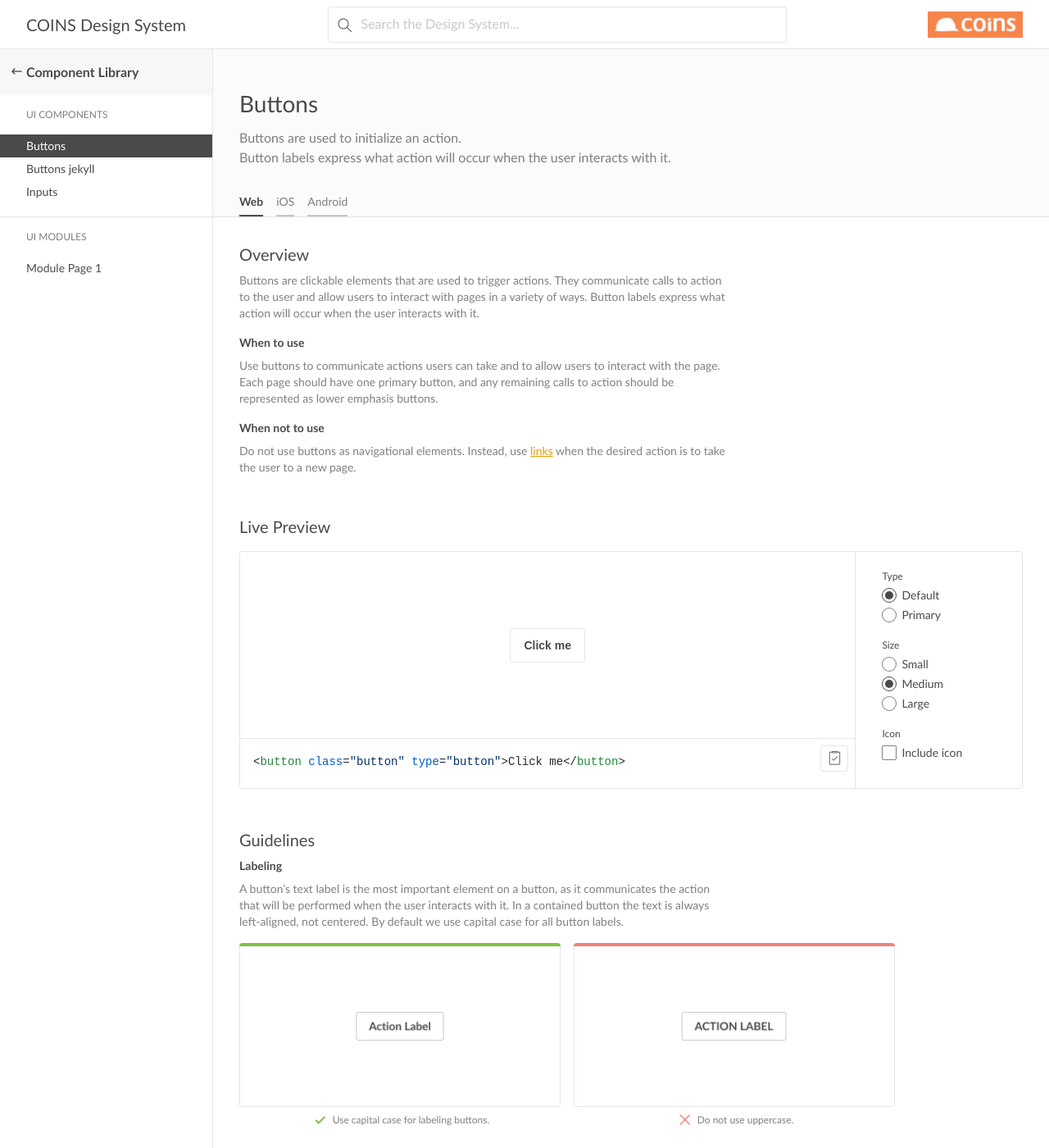
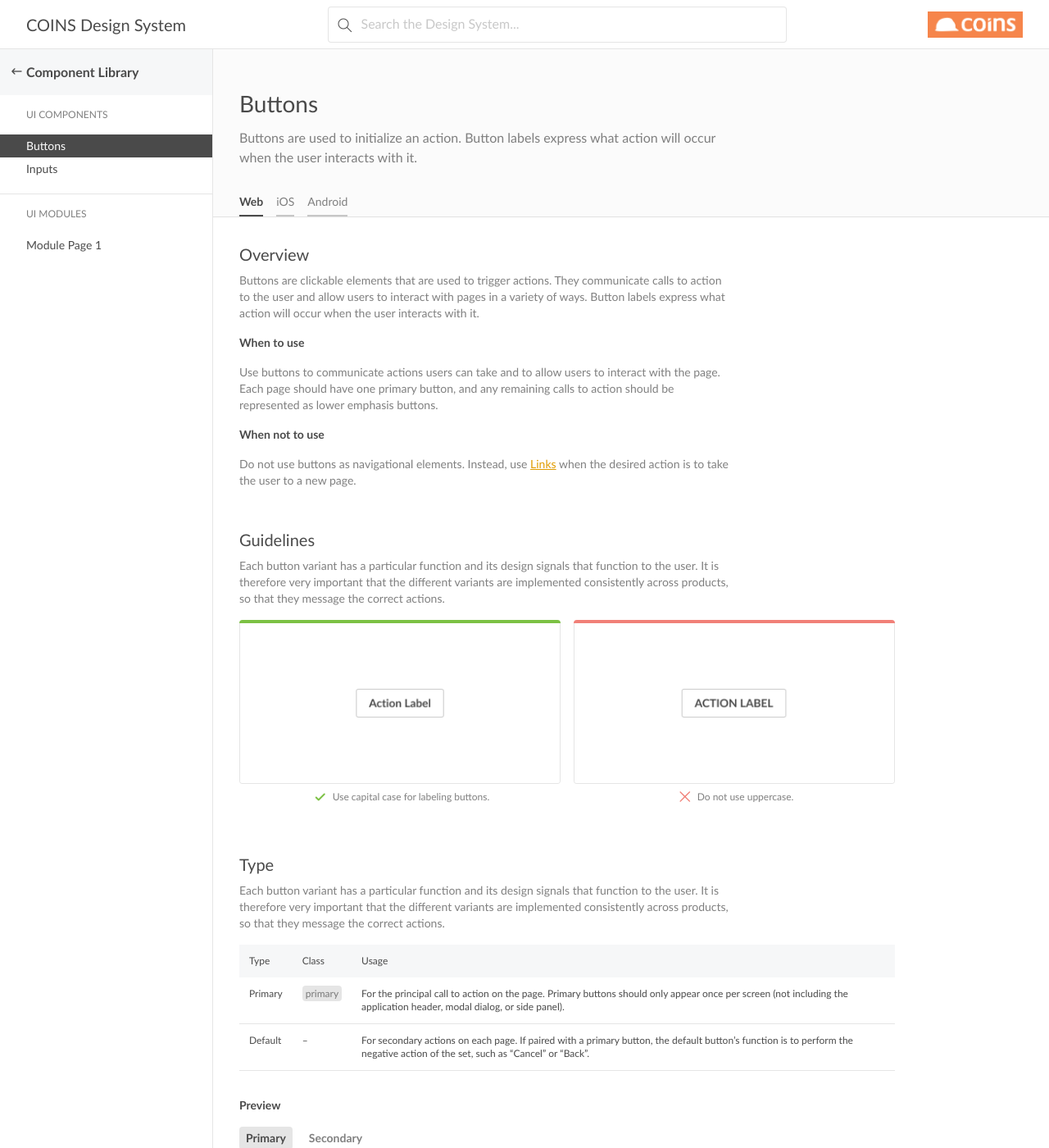
Before and after one commit to COINS-Naz/coins-design-system, a Jekyll site: the page built from _posts/2021-04-22-buttons.md, in a window 1280 px wide and 1400 px high. Shown: the whole window at 82% size. Built offline with Jekyll 4.4.1, drawn with Linux system fonts in a browser that asks for light colours; nearby versions of some CDN libraries; some web fonts are replaced; some of the changed text lies outside the part shown.

Commit message:
cleanup, sidebar sorting

```diff
--- a/Gemfile
+++ b/Gemfile
@@ -2,7 +2,3 @@
 
 source "https://rubygems.org"
 gemspec
-
-group :jekyll_plugins do
-  gem "jekyll-tabs"
-end
--- a/_config.yml
+++ b/_config.yml
@@ -10,6 +10,3 @@
 sass:
   sass_dir: _sass
   style: compressed
-
-plugins:
-  - jekyll-tabs
--- a/_includes/sidebar.html
+++ b/_includes/sidebar.html
@@ -3,7 +3,7 @@
   <a href="{{ site.baseurl }}/" class="back-button">{{filterCategory.first}}</a>
 
   {% for tag in site.tags %}
-    {% assign postsInCategory = "" | split: "/" | sort: 'title' %}
+    {% assign postsInCategory = "" | split: "/"  %}
     {% for post in tag[1] %}
       {% if post.categories contains filterCategory.first %add it to postsInCategory array{% endcomment %}
         {% assign postsInCategory = postsInCategory | push: post %}
@@ -16,7 +16,7 @@
           <span>{{ tag[0] }}</span>
         </div>
         <ul class="sidebar-menu-items">
-          {% for post in postsInCategory reversed %}
+          {% for post in postsInCategory | sort: 'title' %}
             {% if page.url == post.url %}
               <li>
                 <a class="active" href="{{ site.baseurl }}{{ post.url }}">{{ post.title }}</a>
--- a/_layouts/post-jekyll.html
+++ b/_layouts/news-post.html
@@ -11,11 +11,6 @@
         <h1>{{page.title}}</h1>
         <p>{{page.subtitle}}</p>
       </div>
-      <ul class="tabs">
-        <li class="active" data-tab="web">Web</li>
-        <li data-tab="ios">iOS</li>
-        <li data-tab="android">Android</li>
-      </ul>
       <div class="jekyll-content">
         {{ content }}
       </div>
@@ -29,7 +24,6 @@
   <link rel="stylesheet" href="https://cdnjs.cloudflare.com/ajax/libs/highlight.js/10.7.1/styles/github.min.css">
   <script src="https://cdnjs.cloudflare.com/ajax/libs/highlight.js/10.7.1/highlight.min.js"></script>
   <!-- Documentation.js -->
-  <script src="{{ site.baseurl }}/js/tabs.js"></script>
   <script src="{{ site.baseurl }}/js/documentation.js"></script>
 </body>
 
--- a/_layouts/post.html
+++ b/_layouts/post.html
@@ -1,5 +1,36 @@
----
-layout: page
----
+<!doctype html>
+<html lang="en">
+{% include head.html %}
 
-{{ content }}
+<body class="documentation">
+  {% include nav.html %}
+  <main class="main-area">
+    {% include sidebar.html %}
+    <div class="content">
+      <div class="child-page-hero">
+        <h1>{{page.title}}</h1>
+        <p>{{page.subtitle}}</p>
+      </div>
+      <ul class="tabs">
+        <li class="active" data-tab="web">Web</li>
+        <li data-tab="ios">iOS</li>
+        <li data-tab="android">Android</li>
+      </ul>
+      <div class="jekyll-content">
+        {{ content }}
+      </div>
+    </div>
+  </main>
+
+
+  <!-- Scripts -->
+  <script src="{{ site.baseurl }}/js/jquery-1.12.1.min.js"></script>
+  <!-- highlight -->
+  <link rel="stylesheet" href="https://cdnjs.cloudflare.com/ajax/libs/highlight.js/10.7.1/styles/github.min.css">
+  <script src="https://cdnjs.cloudflare.com/ajax/libs/highlight.js/10.7.1/highlight.min.js"></script>
+  <!-- Documentation.js -->
+  <script src="{{ site.baseurl }}/js/tabs.js"></script>
+  <script src="{{ site.baseurl }}/js/documentation.js"></script>
+</body>
+
+</html>
--- a/_posts/2021-04-05-buttons.html
+++ /dev/null
@@ -1,196 +0,0 @@
----
-layout: post
-category: "Component Library"
-tag: "UI Components"
-title: Buttons
-subtitle: "Buttons are used to initialize an action.<br>Button labels express what action will occur when the user interacts with it."
-permalink: /components/buttons/
----
-
-<ul class="tabs">
-  <li class="active" data-tab="web">Web</li>
-  <li data-tab="ios">iOS</li>
-  <li data-tab="android">Android</li>
-</ul>
-
-<!-- Web tab -->
-<div id="web" class="tab-content" style="display: block">
-  <!-- Overview -->
-  <section class="documentation-section">
-    <h2>Overview</h2>
-    <p>Buttons are clickable elements that are used to trigger actions. They communicate calls to action to the user and allow users to interact with pages in a variety of ways. Button labels express what action will occur when the user interacts with it.</p>
-    <h3>When to use</h3>
-    <p>Use buttons to communicate actions users can take and to allow users to interact with the page. Each page should have one primary button, and any remaining calls to action should be represented as lower emphasis buttons.</p>
-    <h3>When not to use</h3>
-    <p>Do not use buttons as navigational elements. Instead, use <a href="#">links</a> when the desired action is to take the user to a new page.</p>
-  </section>
-
-  <!-- Live Preview -->
-  <section class="documentation-section">
-    <h2>Live Preview</h2>
-    <div class="component-builder">
-
-      <!-- Preview -->
-{% capture button %}
-<button class="button" type="button">Click me</button>
-{% endcapture %}
-{% include snippet.html code=button %}
-      <!-- End Preview -->
-
-      <!-- Config -->
-      <div class="component-builder-config">
-        <!-- Type -->
-        <div class="with-label">
-          <label class="label">Type</label>
-          <div>
-            <label class="radio">
-              <input type="radio" name="type" checked
-                     data-class-remove='primary'>
-              <span>Default</span>
-            </label>
-          </div>
-          <div>
-            <label class="radio">
-              <input type="radio" name="type"
-                     data-class-toggle='primary'>
-              <span>Primary</span>
-            </label>
-          </div>
-        </div>
-        <!-- Size -->
-        <div class="with-label">
-          <label class="label">Size</label>
-          <div>
-            <label class="radio">
-              <input type="radio" name="size"
-                     data-class-toggle='small'
-                     data-class-remove='large'>
-              <span>Small</span>
-            </label>
-          </div>
-          <div>
-            <label class="radio">
-              <input type="radio" name="size" checked
-                     data-class-remove='small large'>
-              <span>Medium</span>
-            </label>
-          </div>
-          <div>
-            <label class="radio">
-              <input type="radio" name="size"
-                     data-class-toggle='large'
-                     data-class-remove='small'>
-              <span>Large</span>
-            </label>
-          </div>
-        </div>
-        <!-- Icon -->
-        <div class="with-label">
-          <label class="label">Icon</label>
-          <div>
-            <label class="checkbox">
-              <input type="checkbox"
-                     data-class-toggle='icon'
-                     data-prepend='<i class="icn icn-Plus"></i>'>
-              <span>Include icon</span>
-            </label>
-          </div>
-        </div>
-      </div>
-    </div>
-  </section>
-
-  <!-- Guidelines -->
-  <section class="documentation-section">
-    <h2>Guidelines</h2>
-    <h3>Labeling</h3>
-    <p>A button’s text label is the most important element on a button, as it communicates the action that will be performed when the user interacts with it. In a contained button the text is always left-aligned, not centered. By default we use capital case for all button labels.</p>
-    <div class="guideline">
-      <div class="do">
-        <img src="{{ site.baseurl }}/img/buttons-do.jpg" alt="Coins Construction Cloud - Button Do">
-        <p><i class="icn icn-Check"></i> Use capital case for labeling buttons.</p>
-      </div>
-      <div class="dont">
-        <img src="{{ site.baseurl }}/img/buttons-dont.jpg" alt="Coins Construction Cloud - Button Dont">
-        <p><i class="icn icn-Close"></i> Do not use uppercase.</p>
-      </div>
-    </div>
-  </section>
-
-  <!-- Type -->
-  <section class="documentation-section">
-    <h2>Type</h2>
-    <p>Each button variant has a particular function and its design signals that function to the user. It is therefore very important that the different variants are implemented consistently across products, so that they message the correct actions.</p>
-    <img src="{{ site.baseurl }}/img/btn-variants.jpg" alt="Coins Construction Cloud - Button variants">
-    <table class="coins-table documentation">
-      <thead class="thead">
-        <tr class="table-row">
-          <th class="cell">Name</th>
-          <th class="cell">Class</th>
-          <th class="cell">Use case</th>
-        </tr>
-      </thead>
-      <tbody class="tbody">
-        <tr class="table-row">
-          <td class="cell">Primary</td>
-          <td class="cell"><span class="snip">primary</span></td>
-          <td class="cell">For the principal call to action on the page. Primary buttons should only appear once per screen (not including the application header, modal dialog, or side panel).</td>
-        </tr>
-        <tr class="table-row">
-          <td class="cell">Default</td>
-          <td class="cell">–</td>
-          <td class="cell">For secondary actions on each page. If paired with a primary button, the default button’s function is to perform the negative action of the set, such as “Cancel” or “Back”.</td>
-        </tr>
-      </tbody>
-    </table>
-    <h3>Adding an icon</h3>
-    <p>You can add an icon to a button by adding a <span class="snip">icon</span> class to the button and including an icon inside.</p>
-    <table class="coins-table documentation">
-      <tbody class="tbody">
-        <tr class="table-row">
-          <td class="cell">Icon</td>
-          <td class="cell"><span class="snip">icon</span></td>
-          <td class="cell">Include an icon by adding <span class="snip">&lt;i class=&quot;icn icn-SomeIconClass&quot;&gt;&lt;/i&gt;</span> before the button label inside.</td>
-        </tr>
-      </tbody>
-    </table>
-    <p>Choose an icon from the <a href="#">COINS Icon Set</a>.</p>
-  </section>
-
-  <!-- Size -->
-  <section class="documentation-section">
-    <h2>Size</h2>
-    <p>Buttons are named according to their size and usage in the Figma UI kit and in the code. The table below adds more context around the use case for each size.</p>
-    <img src="{{ site.baseurl }}/img/btn-size.jpg" alt="Coins Construction Cloud - Button size">
-    <table class="coins-table documentation">
-      <thead class="thead">
-        <tr class="table-row">
-          <th class="cell">Name</th>
-          <th class="cell">Height</th>
-          <th class="cell">Class</th>
-          <th class="cell">Use case</th>
-        </tr>
-      </thead>
-      <tbody class="tbody">
-        <tr class="table-row">
-          <td class="cell">Small</td>
-          <td class="cell">28px</td>
-          <td class="cell"><span class="snip">small</span></td>
-          <td class="cell">Use as section inner page contextual action or when there is not enough vertical space for the default button. </td>
-        </tr>
-        <tr class="table-row">
-          <td class="cell">Default</td>
-          <td class="cell">42px</td>
-          <td class="cell">–</td>
-          <td class="cell">Use as primary page actions and other standalone actions.</td>
-        </tr>
-        <tr class="table-row">
-          <td class="cell">Large</td>
-          <td class="cell">50px</td>
-          <td class="cell"><span class="snip">large</span></td>
-          <td class="cell">Use as top level navigation section action.</td>
-        </tr>
-      </tbody>
-    </table>
-  </section>
-</div>
--- a/_posts/2021-04-05-buttons2.md
+++ b/_posts/2021-04-22-buttons.md
@@ -1,10 +1,10 @@
 ---
-layout: post-jekyll
+layout: post
 category: "Component Library"
 tag: "UI Components"
-title: Buttons jekyll
-subtitle: "Buttons page built with Jekyll markdown."
-permalink: /components/buttons2/
+title: Buttons
+subtitle: "Buttons are used to initialize an action. Button labels express what action will occur when the user interacts with it."
+permalink: /components/buttons/
 ---
 
 <!-- Web tab -->
@@ -42,6 +42,14 @@
 Each button variant has a particular function and its design signals that function to the user. It is therefore very important that the different variants are implemented consistently across products, so that they message the correct actions.
 
 
+
+| Type     | Class                                | Usage          |
+|----------|--------------------------------------|----------------|
+| Primary  | <span class="snip">primary</span>    | For the principal call to action on the page. Primary buttons should only appear once per screen (not including the application header, modal dialog, or side panel). |
+| Default  | –                                    | For secondary actions on each page. If paired with a primary button, the default button’s function is to perform the negative action of the set, such as “Cancel” or “Back”. |
+{: .doc-table}
+
+### Preview
 <!-- Content switch -->
 <!-- Content switch tab 1 -->
 {% capture type-primary %}
@@ -59,36 +67,23 @@
 
 <!-- Render Content -->
 {% include content-switch.html
-           content-1-label="Primary" content-1=type-primary
+           content-1-label="Primary"   content-1=type-primary
            content-2-label="Secondary" content-2=type-secondary
 %}
-
-| Type     | Class                                | Usage          |
-|----------|--------------------------------------|----------------|
-| Primary  | <span class="snip">primary</span>    | For the principal call to action on the page. Primary buttons should only appear once per screen (not including the application header, modal dialog, or side panel). |
-| Default  | –                                    | For secondary actions on each page. If paired with a primary button, the default button’s function is to perform the negative action of the set, such as “Cancel” or “Back”. |
-{: .doc-table}
-
-
-### Adding an icon
-
-You can add an icon to a button by adding a <span class="snip">icon</span> class to the button and including an icon inside.
-
-|----------|--------------------------------------|----------------|
-| Icon     | <span class="snip">icon</span>       | Include an icon by adding <span class="snip">&lt;i class=&quot;icn icn-SomeIconClass&quot;&gt;&lt;/i&gt;</span> before the button label inside. |
-{: .doc-table}
-
-{% include snippet.html code='
-<button class="button icon" type="button">
-  <i class="icn icn-Plus"></i>
-  Click me
-</button>
-' %}
+<!-- End content switch -->
 
 
 ## Size
 
 Buttons are named according to their size and usage in the Figma UI kit and in the code. The table below adds more context around the use case for each size.
+
+
+| Size     | Class                                | Usage          |
+|----------|--------------------------------------|----------------|
+| Small    | <span class="snip">small</span>      | Use as section inner page contextual action or when there is not enough vertical space for the default button. |
+| Default  | –                                    | Use as primary page actions and other standalone actions. |
+| Large    | <span class="snip">large</span>      | Use as top level navigation section action. |
+{: .doc-table}
 
 <!-- Content switch -->
 <!-- Content switch tab 1 -->
@@ -114,18 +110,27 @@
 
 <!-- Render Content -->
 {% include content-switch.html
-           content-1-label="Small" content-1=size-small
+           content-1-label="Small"   content-1=size-small
            content-2-label="Default" content-2=size-default
-           content-3-label="Large" content-3=size-large
+           content-3-label="Large"   content-3=size-large
 %}
+<!-- End Content switch -->
 
 
-| Size     | Class                                | Usage          |
-|----------|--------------------------------------|----------------|
-| Small    | <span class="snip">small</span>      | Use as section inner page contextual action or when there is not enough vertical space for the default button. |
-| Default  | –                                    | Use as primary page actions and other standalone actions. |
-| Large    | <span class="snip">large</span>      | Use as top level navigation section action. |
+## Adding an icon
+
+You can include an icon inside a button. Select one from [COINS Icons](#).
+
+| Class                                | Usage          |
+|--------------------------------------|----------------|
+| <span class="snip">icon</span>       | Include an icon by adding <span class="snip">&lt;i class=&quot;icn icn-SomeIconClass&quot;&gt;&lt;/i&gt;</span> before the button label inside. |
 {: .doc-table}
+
+{% include snippet.html code='
+<button class="button icon" type="button">
+  <i class="icn icn-Plus"></i> Click me
+</button>
+' %}
 
 
 {% include end-tab.html %}
--- a/_sass/documentation.scss
+++ b/_sass/documentation.scss
@@ -315,7 +315,7 @@
 .snip {
   background: $color-separator;
   color: $color-black-7;
-  border-radius: 2px;
+  border-radius: 4px;
   padding: 2px 4px;
   white-space: nowrap;
   &+& {
@@ -407,7 +407,6 @@
   }
   h3 {
     @include text-body-1-bold;
-    margin-bottom: 8px;
   }
   p {
     @include text-body-1;
@@ -422,6 +421,10 @@
     border: 1px solid $color-separator;
     border-radius: 4px;
     margin: 16px 0 32px;
+  }
+  hr {
+    border: none;
+    border-bottom: 1px solid $color-separator;
   }
   .snippet-block {
     margin-bottom: 32px;
--- a/js/documentation.js
+++ b/js/documentation.js
@@ -19,56 +19,3 @@
     copyToClipboard($(this));
   });
 });
-
-
-// UI Component Construction
-// Add event listener
-$('.component-builder-config input').on('change', function() {
-  var classToggle = $(this).attr('data-class-toggle'),
-      prepend = $(this).attr('data-prepend'),
-      classRemove = $(this).attr('data-class-remove'),
-      childReplace = $(this).attr('data-child-replace'),
-      fullReplace = $(this).attr('data-full-replace'),
-
-      parent = $(this).parents('.component-builder'),
-      previewEl = $(parent).find('.preview'),
-      codeEl = $(parent).find('code');
-  componentUpdate(previewEl, codeEl, classToggle, prepend, classRemove, childReplace, fullReplace);
-});
-
-// codeUpdate();
-function codeUpdate(codeEl, output) {
-  codeEl.text(output);
-  hljs.highlightAll('HTML');
-}
-
-// componentUpdate();
-function componentUpdate(previewEl, codeEl, classToggle, prepend, classRemove, childReplace, fullReplace) {
-  var el = previewEl.children().first()
-      child = el.children().last();
-  // Actions
-  if (classToggle) {
-    el.toggleClass(classToggle);
-  }
-  if (classRemove) {
-    el.removeClass(classRemove);
-  }
-  if (childReplace) {
-    child.replaceWith(childReplace);
-  }
-  if (prepend) {
-    if (el.prop('outerHTML').indexOf(prepend) >= 0) {
-      var replace = el.prop('outerHTML').replace(prepend, '');;
-      el.replaceWith(replace);
-    } else {
-      el.prepend(prepend);
-    }
-  }
-
-  if (fullReplace) {
-    previewEl.html(fullReplace);
-  }
-
-  // Code update
-  codeUpdate(codeEl, previewEl.prop('innerHTML'));
-}
```
Also changed, not shown: other parts of _posts/2021-04-22-buttons.md (+5 -0 lines), _posts/template/template.md (added, +31 -0 lines).
